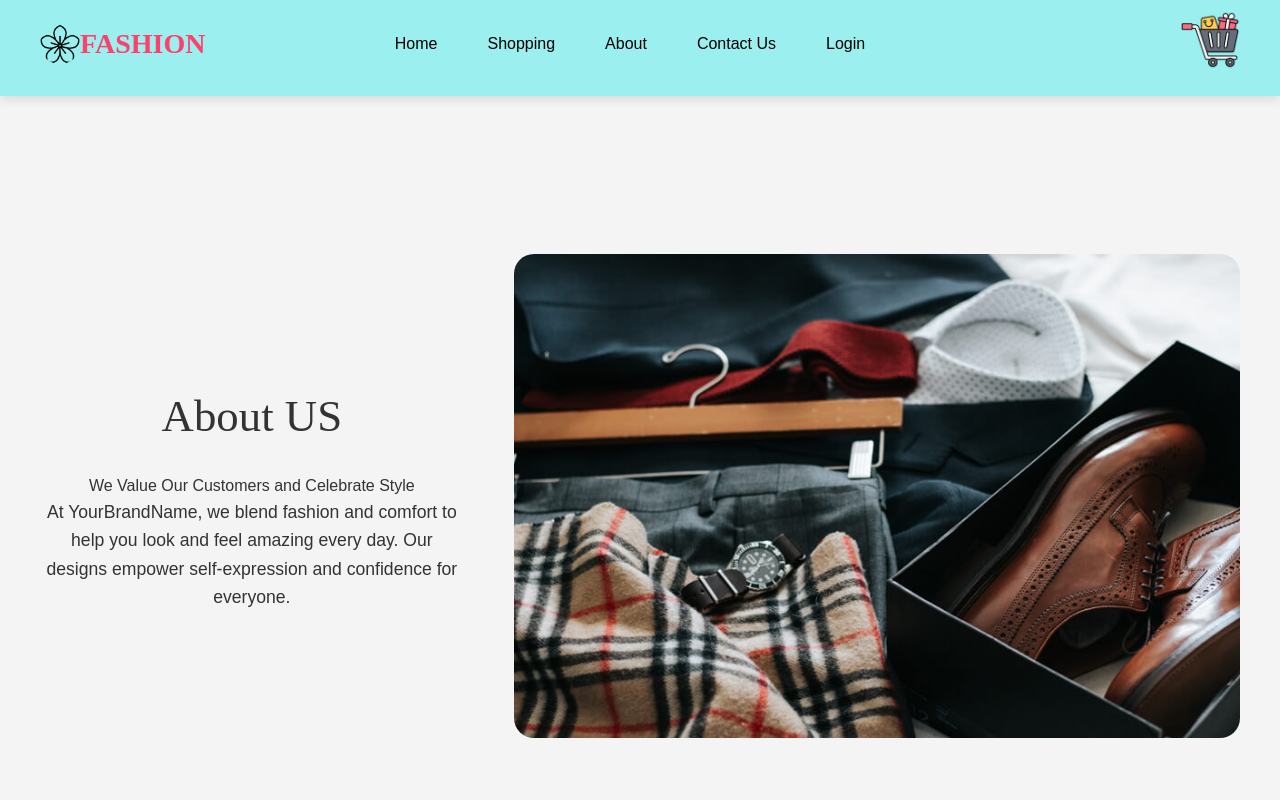
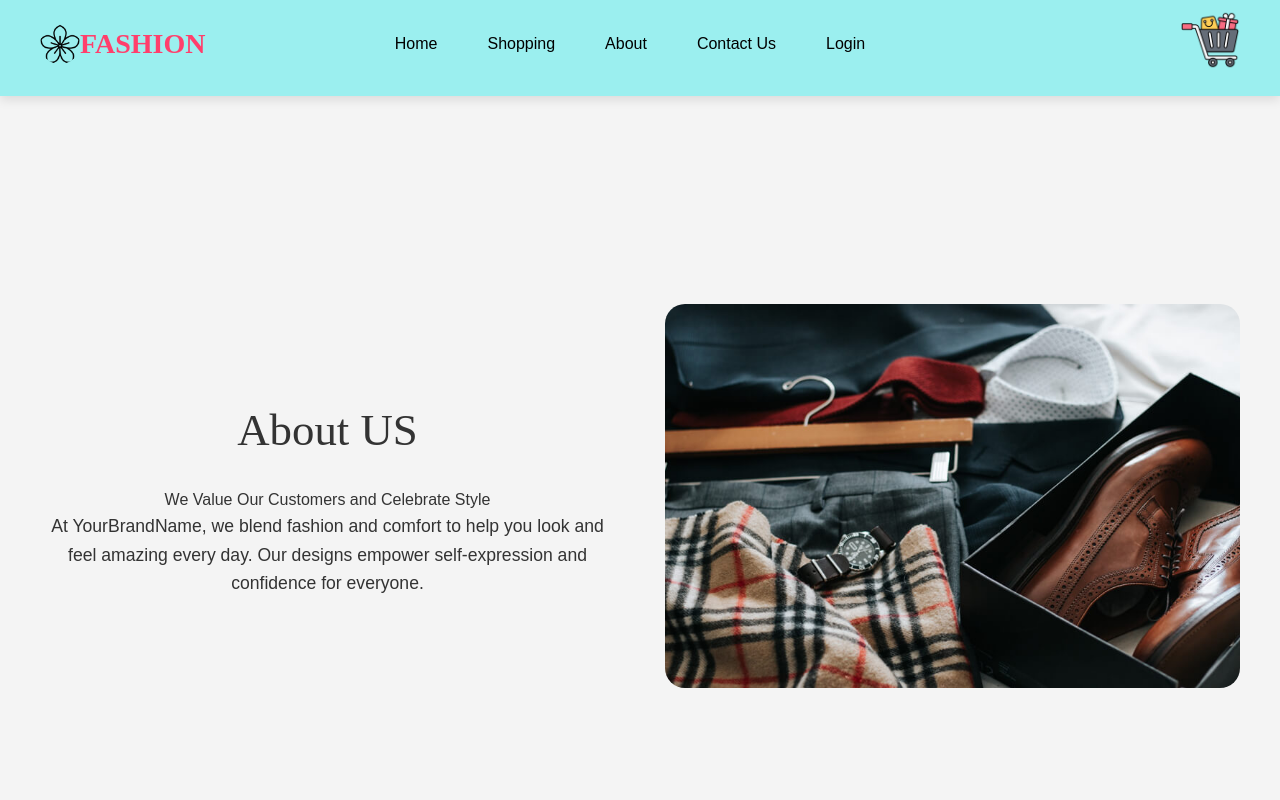
Before and after one commit to omarElsherief/clothing-wep, a React (Vite) app: page /about in a window 1280 px wide. Shown: the top 800 px of the page. Built offline with nearby package versions, Linux system fonts and the light colour scheme.

Commit message:
Update About.css

```diff
--- a/src/pages/About.css
+++ b/src/pages/About.css
@@ -22,6 +22,10 @@
 
 .hero-img img {
     border-radius: 20px;
+    width: 100%;
+}
+
+.hero-text {
     width: 100%;
 }
 
```
